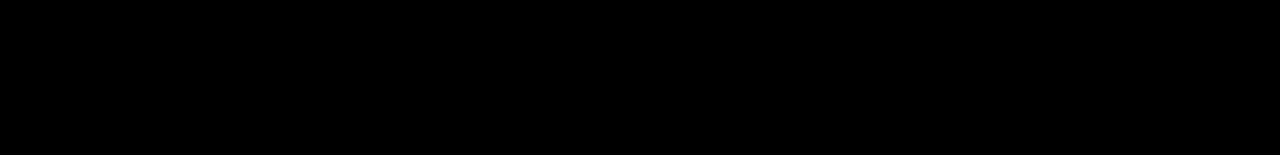
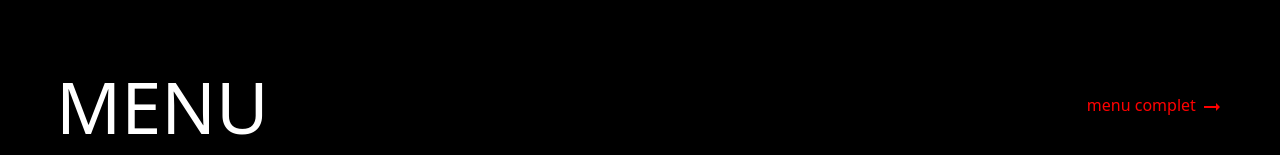
Before and after one commit to Donphan29/restaurant-chiyo, a Next.js app in the folder restaurant-chiyo/: page / in a window 1280 px wide. Shown: the part 797-952 px from the top of the page. Before the commit the page ends 867 px from the top, so only its background shows below. Built offline with nearby package versions, Linux system fonts and the light colour scheme.

Commit message:
Start menu section

```diff
--- a/restaurant-chiyo/app/page.tsx
+++ b/restaurant-chiyo/app/page.tsx
@@ -1,9 +1,11 @@
 import Hero from '@components/Hero';
+import Menu from '@components/Menu';
 
 export default function Home() {
     return (
         <section>
             <Hero></Hero>
+            <Menu></Menu>
         </section>
     );
 }
--- /dev/null
+++ b/restaurant-chiyo/components/Menu.tsx
@@ -0,0 +1,15 @@
+'use client';
+import ArrowRightAltIcon from '@mui/icons-material/ArrowRightAlt';
+
+export default function Menu() {
+    return (
+        <section className='w-full h-screen'>
+            <div className='w-full flex flex-row justify-between gap-2 items-center pl-14 pr-14'>
+                <h1 className='text-7xl'>MENU</h1>
+                <a href='/assets/pdf/menu-2022.pdf'>
+                    <h2>menu complet <ArrowRightAltIcon></ArrowRightAltIcon></h2>
+                </a>
+            </div>
+        </section>
+    )
+}
```
Also changed, not shown: 1 other file (tests, documents, lock files or other folders).
